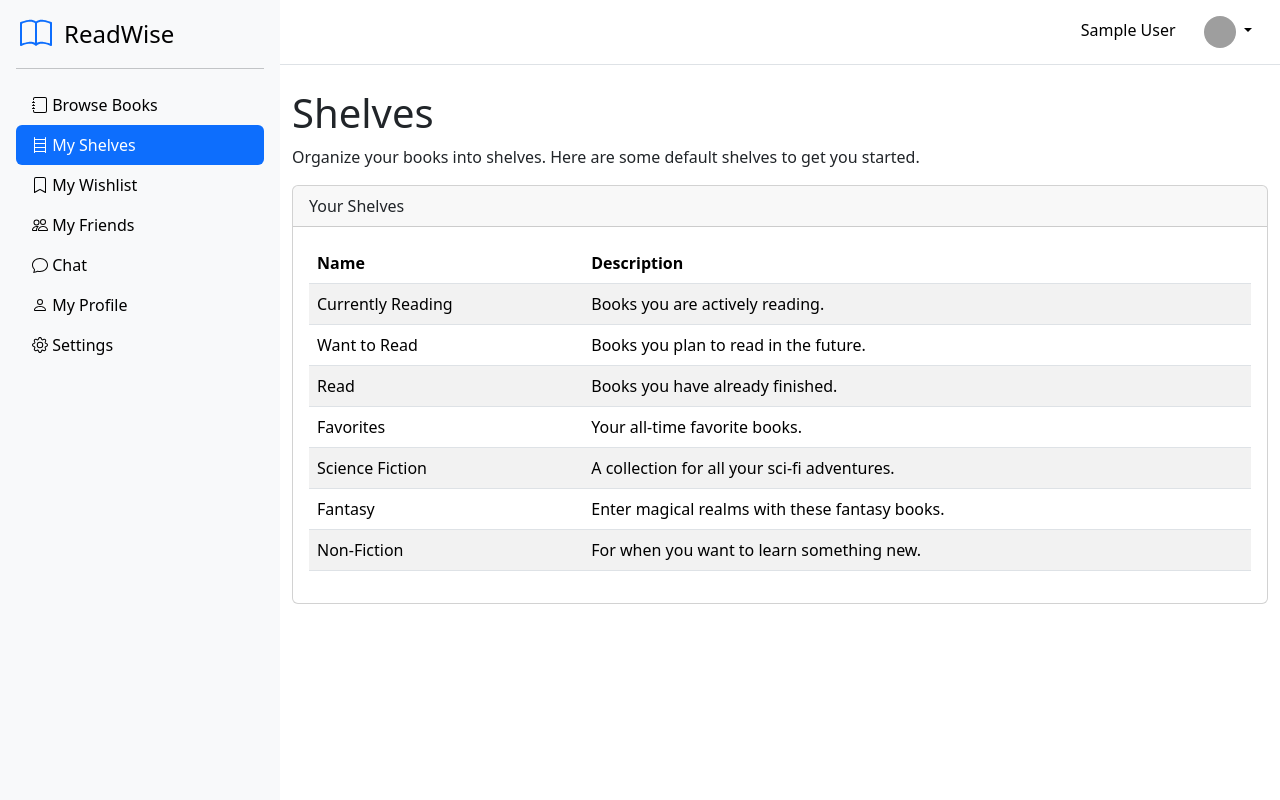
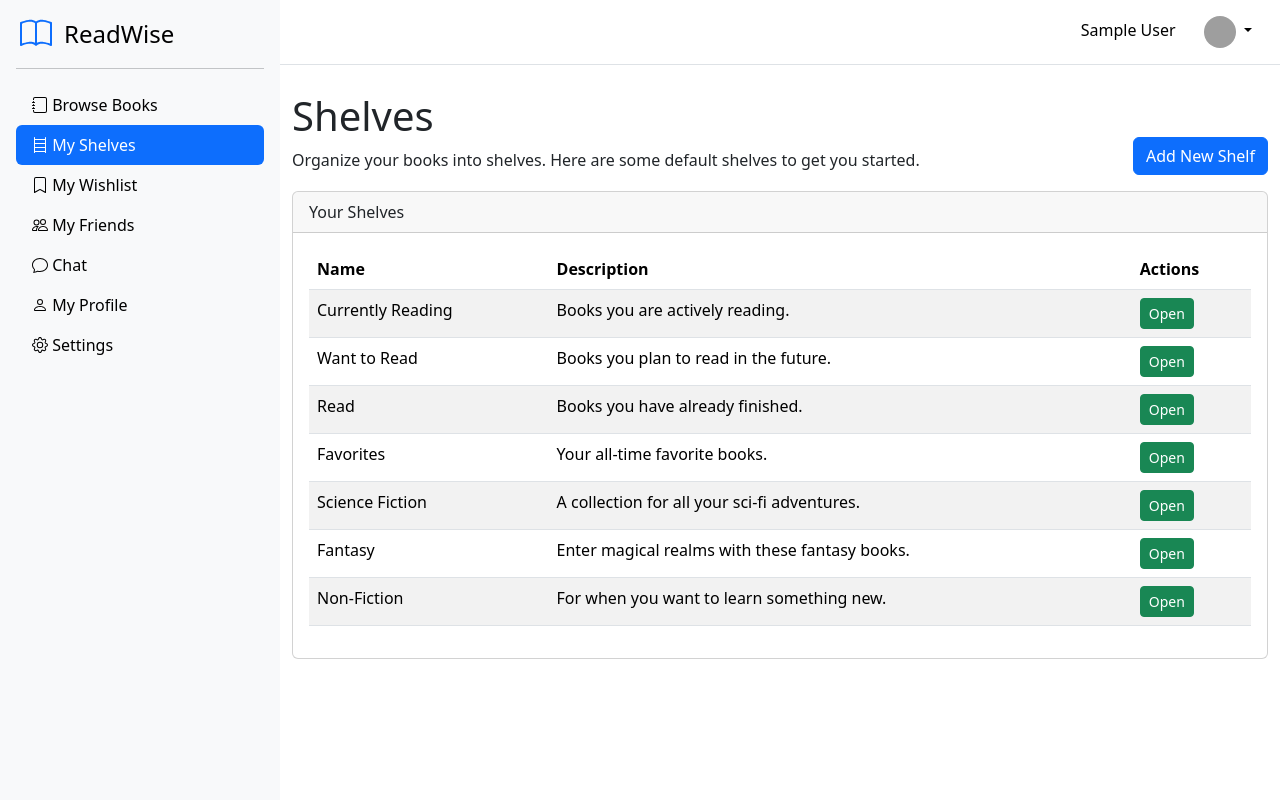
Before and after one commit to SamsonEshipillahPasili/readwise, a Django app: page /shelves in a window 1280 px wide. Run offline with Django 5.2, Linux system fonts and the light colour scheme; the visitor is signed in with stand-in values (Sample User, id 1); grey boxes are pictures that could not be loaded.

Commit message:
Add an "Open" button to open a shelf, add a button to add a new shelf

```diff
--- a/core/templates/core/shelves.html
+++ b/core/templates/core/shelves.html
@@ -2,8 +2,13 @@
 
 {% block body %}
 <div class="container mt-4">
-    <h1>Shelves</h1>
-    <p>Organize your books into shelves. Here are some default shelves to get you started.</p>
+    <div class="d-flex justify-content-between align-items-center mb-3">
+        <div>
+            <h1>Shelves</h1>
+            <p class="mb-0">Organize your books into shelves. Here are some default shelves to get you started.</p>
+        </div>
+        <button class="btn btn-primary mt-5">Add New Shelf</button>
+    </div>
 
     <div class="card">
         <div class="card-header">
@@ -15,36 +20,44 @@
                     <tr>
                         <th scope="col">Name</th>
                         <th scope="col">Description</th>
+                        <th scope="col">Actions</th>
                     </tr>
                 </thead>
                 <tbody>
                     <tr>
                         <td>Currently Reading</td>
                         <td>Books you are actively reading.</td>
+                        <td><button class="btn btn-success btn-sm">Open</button></td>
                     </tr>
                     <tr>
                         <td>Want to Read</td>
                         <td>Books you plan to read in the future.</td>
+                        <td><button class="btn btn-success btn-sm">Open</button></td>
                     </tr>
                     <tr>
                         <td>Read</td>
                         <td>Books you have already finished.</td>
+                        <td><button class="btn btn-success btn-sm">Open</button></td>
                     </tr>
                     <tr>
                         <td>Favorites</td>
                         <td>Your all-time favorite books.</td>
+                        <td><button class="btn btn-success btn-sm">Open</button></td>
                     </tr>
                     <tr>
                         <td>Science Fiction</td>
                         <td>A collection for all your sci-fi adventures.</td>
+                        <td><button class="btn btn-success btn-sm">Open</button></td>
                     </tr>
                     <tr>
                         <td>Fantasy</td>
                         <td>Enter magical realms with these fantasy books.</td>
+                        <td><button class="btn btn-success btn-sm">Open</button></td>
                     </tr>
                     <tr>
                         <td>Non-Fiction</td>
                         <td>For when you want to learn something new.</td>
+                        <td><button class="btn btn-success btn-sm">Open</button></td>
                     </tr>
                 </tbody>
             </table>
```
